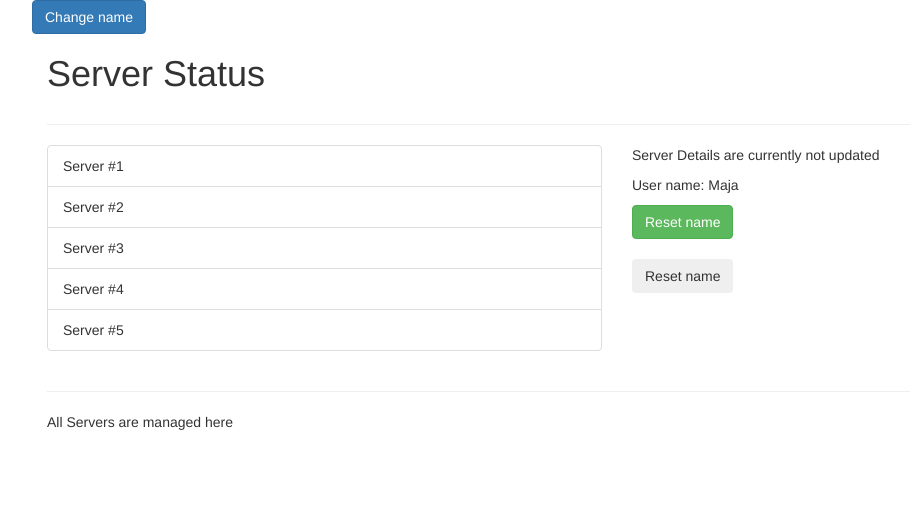
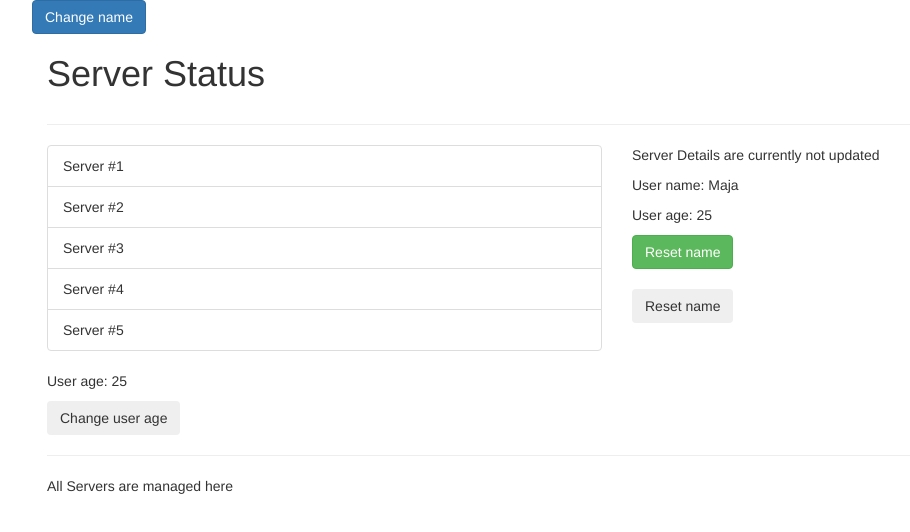
Before and after one commit to MajaIsakovic/components_vue, a Vue app: page / in a window 1280 px wide. Shown: the top 532 px of the page, without its empty margins (23-933 px from the left). Built offline with nearby package versions, Linux system fonts and the light colour scheme.

Commit message:
siblings component comunication

```diff
--- a/src/App.vue
+++ b/src/App.vue
@@ -6,9 +6,12 @@
     </div>
     <hr>
     <div class="row">
-      <app-servers></app-servers>
+      <app-servers :userAge="age"
+                   @ageWasEdited="age = $event"></app-servers>
+
       <app-details :name="name" @nameWasReset="name = $event"
-                   :resetFn="resetName"></app-details>
+                   :resetFn="resetName"
+                   :userAge="age"></app-details>
     </div>
     <hr>
     <div class="row">
@@ -27,7 +30,8 @@
   export default{
     data: function(){
       return {
-        name: 'Maja'
+        name: 'Maja',
+        age: 25
       }
     },
     methods:{
--- a/src/components/ServerDetails.vue
+++ b/src/components/ServerDetails.vue
@@ -2,6 +2,7 @@
      <div class="col-xs-12 col-sm-6">
         <p>{{ serverDetails }}</p>
         <p>User name: {{ name }}</p>
+         <p>User age: {{ userAge }}</p>
         <button class="btn btn-success" @click="resetName">Reset name</button><br><br>
         <button class="btn btn-secondary" @click="resetFn()">Reset name</button>
     </div>
@@ -13,7 +14,8 @@
         //or with type:
         props: {
             name: String,
-            resetFn: Function
+            resetFn: Function,
+            userAge: Number
         },
         data: function(){
             return {
--- a/src/components/Servers.vue
+++ b/src/components/Servers.vue
@@ -7,11 +7,19 @@
                 Server #{{ index }}
             </li>
         </ul>
+         <p>User age: {{ userAge }}</p>
+        <button class="btn btn-dark" @click="changeAge">Change user age</button>
     </div>
 </template>
 
 <script>
     export default {
-
+        props: ['userAge'],
+        methods:{
+            changeAge(){
+                this.userAge = 33;
+                this.$emit('ageWasEdited', this.userAge);
+            }
+        }
     }
 </script>
```
